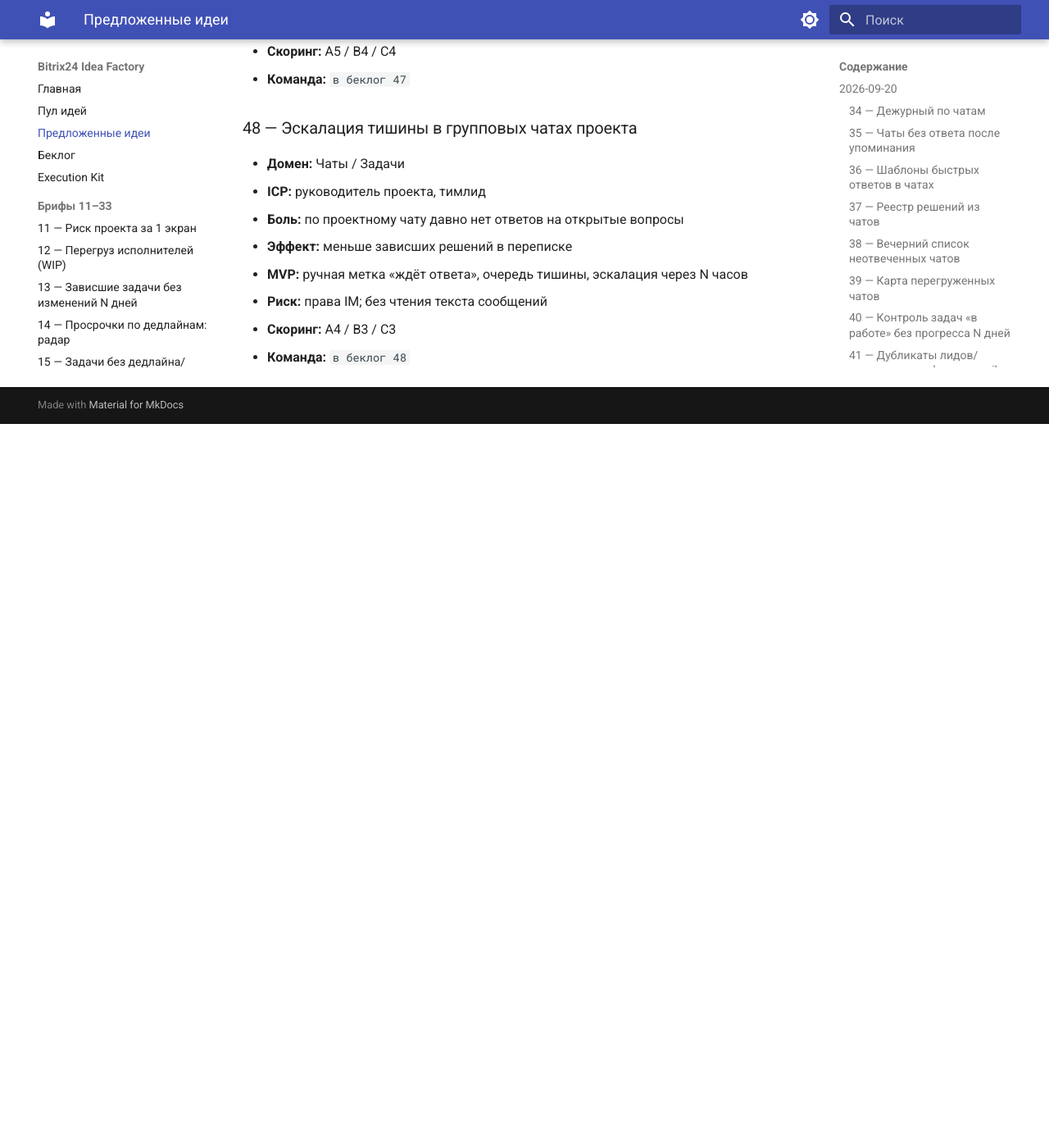
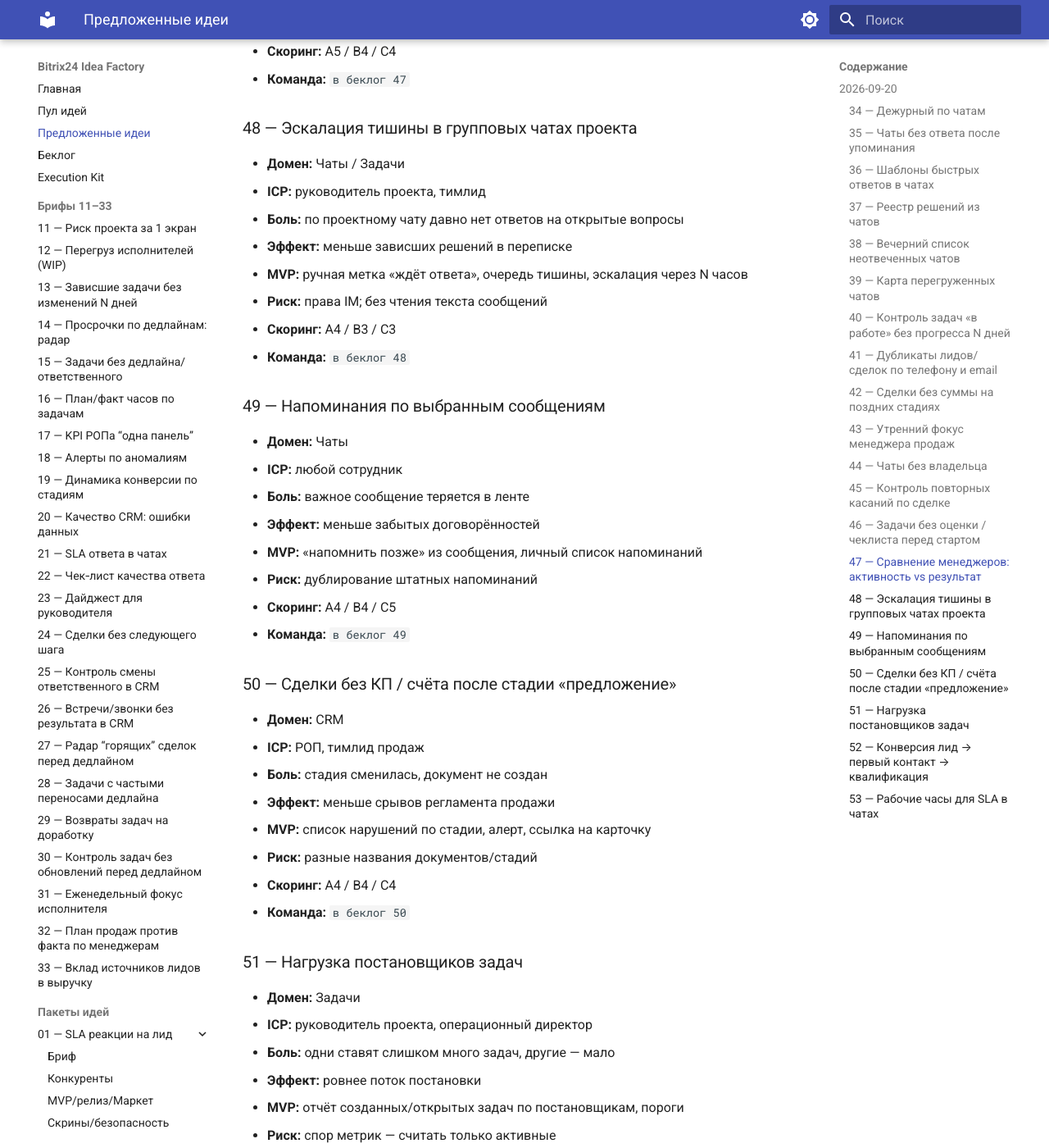
Before and after one commit to grinkevich-dima/b24-idea-factory, an MkDocs documentation site: the page built from docs/idea-briefs/PROPOSED.md, in a window 1280 px wide and 1400 px high, scrolled down 4990 px. Shown: the whole window at 82% size. Built offline with MkDocs 1.6.1 and Material for MkDocs 9.7.7, drawn with Linux system fonts in a browser that asks for light colours; before the commit the page ends 5507 px from its top, so only the background shows below that; some of the changed text lies outside the part shown.

Commit message:
Add proposed idea details 49-53
Co-authored-by: grinkevich-dima <grinkevich-dima@users.noreply.github.com>

```diff
--- a/docs/idea-briefs/PROPOSED.md
+++ b/docs/idea-briefs/PROPOSED.md
@@ -156,3 +156,53 @@
 - **Риск:** права IM; без чтения текста сообщений
 - **Скоринг:** A4 / B3 / C3
 - **Команда:** `в беклог 48`
+
+### 49 — Напоминания по выбранным сообщениям
+- **Домен:** Чаты
+- **ICP:** любой сотрудник
+- **Боль:** важное сообщение теряется в ленте
+- **Эффект:** меньше забытых договорённостей
+- **MVP:** «напомнить позже» из сообщения, личный список напоминаний
+- **Риск:** дублирование штатных напоминаний
+- **Скоринг:** A4 / B4 / C5
+- **Команда:** `в беклог 49`
+
+### 50 — Сделки без КП / счёта после стадии «предложение»
+- **Домен:** CRM
+- **ICP:** РОП, тимлид продаж
+- **Боль:** стадия сменилась, документ не создан
+- **Эффект:** меньше срывов регламента продажи
+- **MVP:** список нарушений по стадии, алерт, ссылка на карточку
+- **Риск:** разные названия документов/стадий
+- **Скоринг:** A4 / B4 / C4
+- **Команда:** `в беклог 50`
+
+### 51 — Нагрузка постановщиков задач
+- **Домен:** Задачи
+- **ICP:** руководитель проекта, операционный директор
+- **Боль:** одни ставят слишком много задач, другие — мало
+- **Эффект:** ровнее поток постановки
+- **MVP:** отчёт созданных/открытых задач по постановщикам, пороги
+- **Риск:** спор метрик — считать только активные
+- **Скоринг:** A3 / B5 / C5
+- **Команда:** `в беклог 51`
+
+### 52 — Конверсия лид → первый контакт → квалификация
+- **Домен:** Аналитика
+- **ICP:** РОП, маркетолог
+- **Боль:** видно общую конверсию, но не где именно отвал на старте
+- **Эффект:** быстрее находят провал в квалификации
+- **MVP:** воронка 3 шага, сравнение периодов, фильтр по источнику
+- **Риск:** спор определения «квалификации»
+- **Скоринг:** A4 / B4 / C4
+- **Команда:** `в беклог 52`
+
+### 53 — Рабочие часы для SLA в чатах
+- **Домен:** Чаты
+- **ICP:** руководитель поддержки
+- **Боль:** SLA считается ночью так же, как днём
+- **Эффект:** честнее метрики и меньше ложных просрочек
+- **MVP:** календарь рабочих часов, SLA только в окне, отчёт
+- **Риск:** разные графики отделов
+- **Скоринг:** A4 / B4 / C4
+- **Команда:** `в беклог 53`
```
